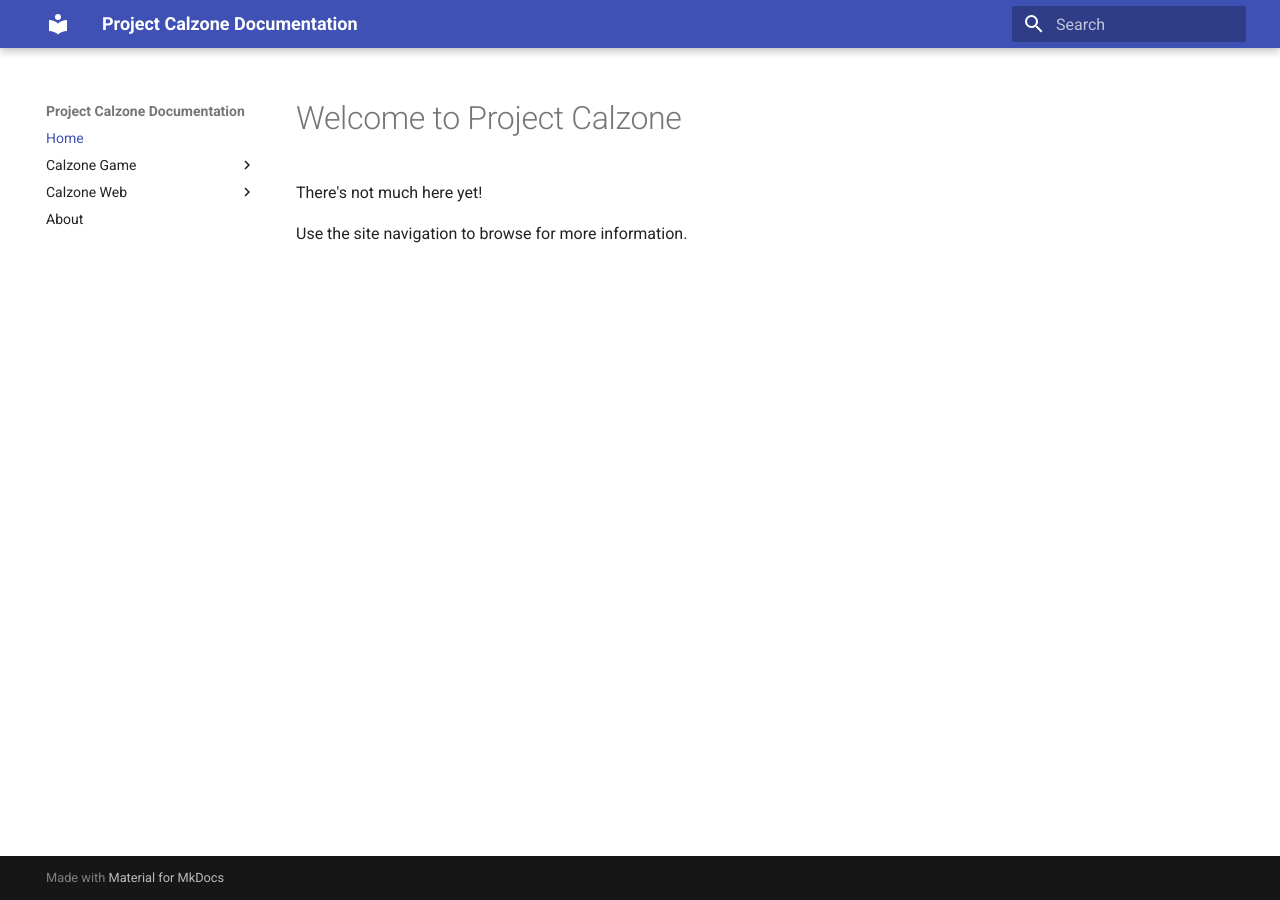
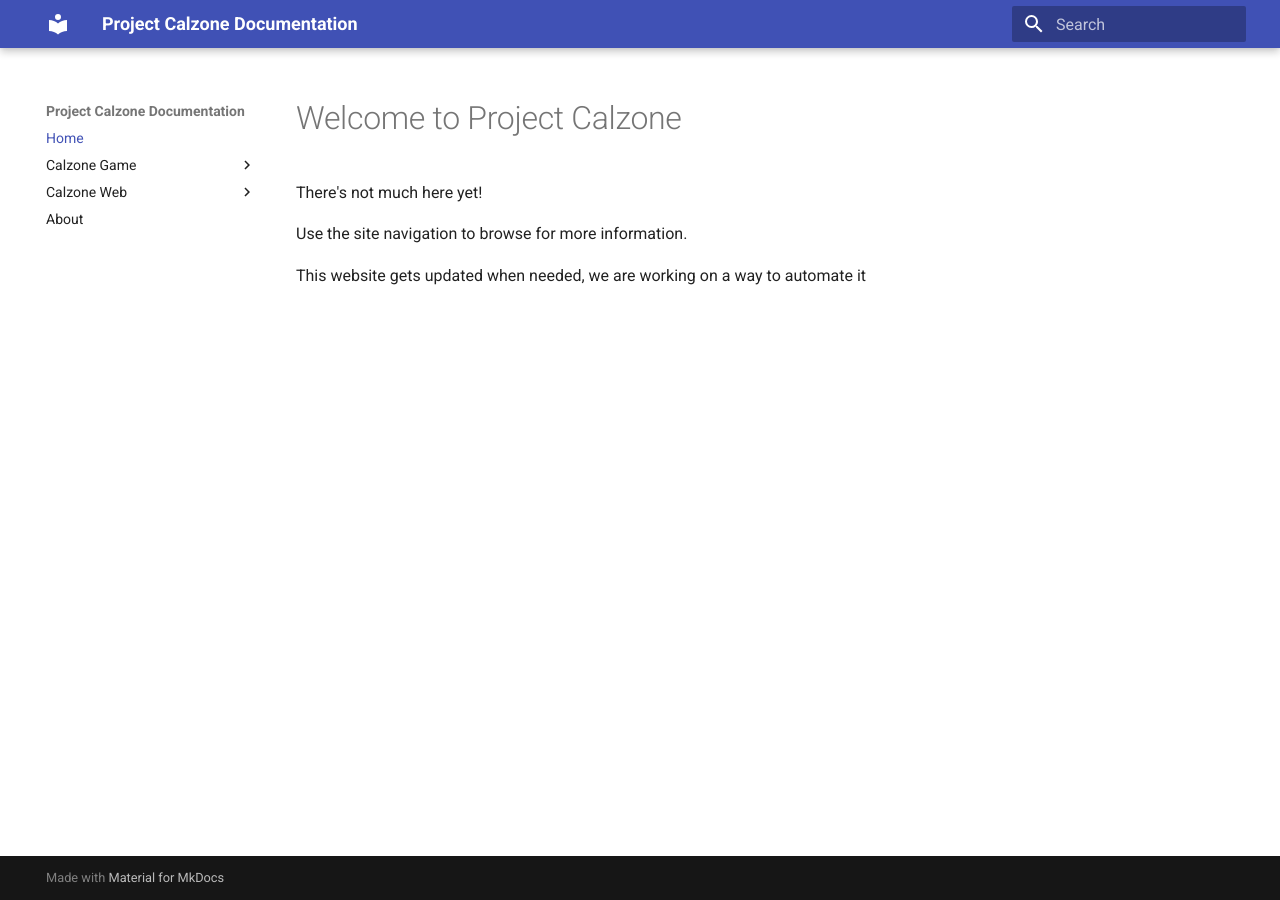
Before and after one commit to TailTwistStudios/Project-Calzone-Docs, an MkDocs documentation site: the page built from docs/index.md, in a window 1280 px wide. Built offline with MkDocs 1.6.1 and Material for MkDocs 9.7.7, drawn with Linux system fonts in a browser that asks for light colours.

Commit message:
Updated homepage

```diff
--- a/docs/index.md
+++ b/docs/index.md
@@ -2,3 +2,5 @@
 There's not much here yet!
 
 Use the site navigation to browse for more information.
+
+This website gets updated when needed, we are working on a way to automate it
```
